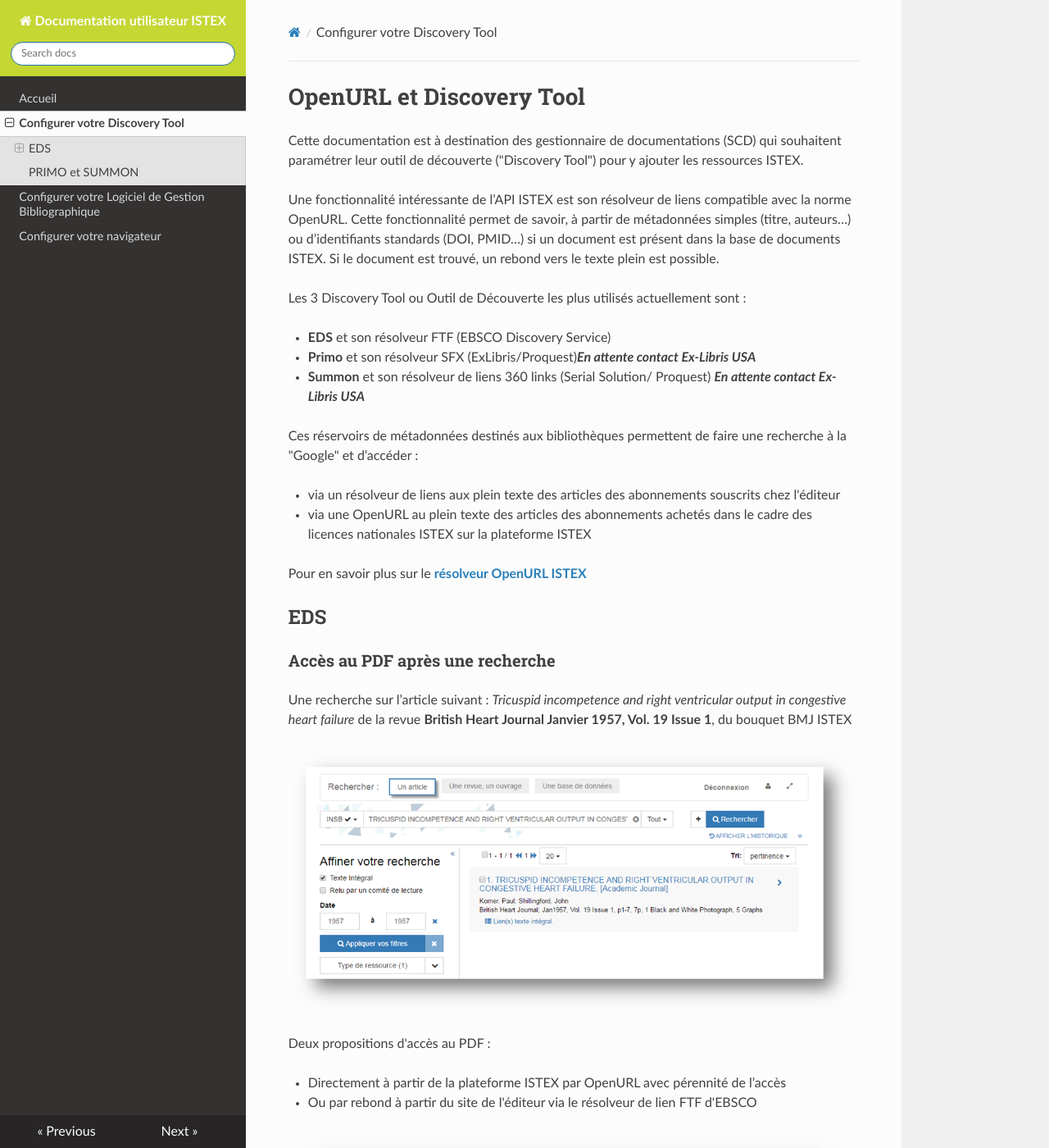
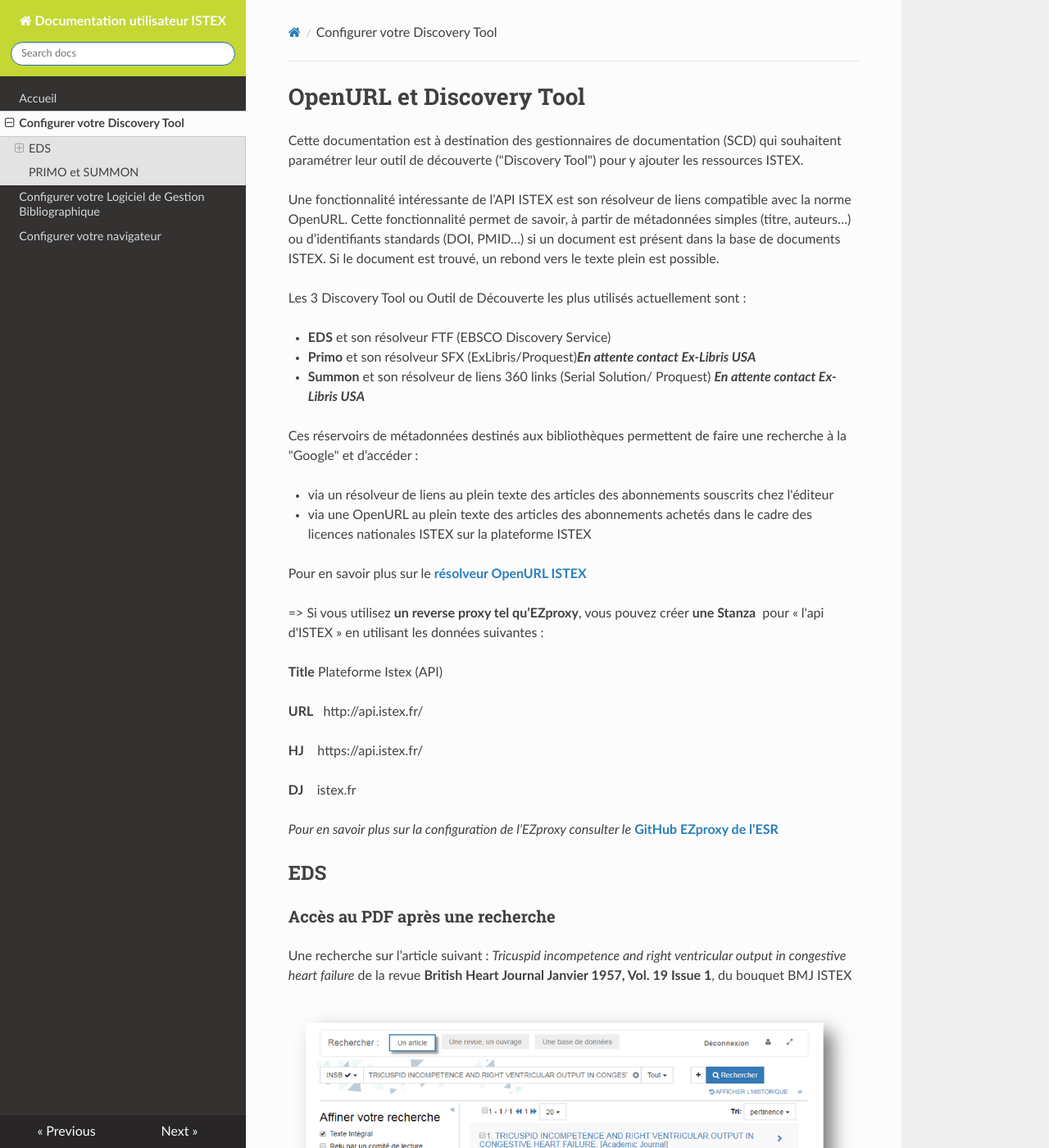
Before and after one commit to istex/istex-users-doc, an MkDocs documentation site: the page built from docs/discovery.md, in a window 1280 px wide and 1400 px high. Shown: the whole window at 82% size. Built offline with MkDocs 1.6.1, drawn with Linux system fonts in a browser that asks for light colours; nearby versions of some CDN libraries; old or Windows-style settings are respelled for this version of MkDocs; some of the changed text lies outside the part shown.

```diff
--- a/docs/discovery.md
+++ b/docs/discovery.md
@@ -1,7 +1,7 @@
 
 # OpenURL et Discovery Tool #
 
-Cette documentation est à destination des gestionnaire de documentations (SCD) qui souhaitent paramétrer leur outil de découverte ("Discovery Tool") pour y ajouter les ressources ISTEX.
+Cette documentation est à destination des gestionnaires de documentation (SCD) qui souhaitent paramétrer leur outil de découverte ("Discovery Tool") pour y ajouter les ressources ISTEX.
 
 Une fonctionnalité intéressante de l’API ISTEX est son résolveur de liens compatible avec la norme OpenURL. Cette fonctionnalité permet de savoir, à partir de métadonnées simples (titre, auteurs…) ou d’identifiants standards (DOI, PMID…) si un document est présent dans la base de documents ISTEX. Si le document est trouvé, un rebond vers le texte plein est possible.
 
@@ -17,12 +17,28 @@
 
 Ces réservoirs de métadonnées destinés aux bibliothèques permettent de faire une recherche à la "Google" et d’accéder :
 
-- via un résolveur de liens aux plein texte des articles des abonnements souscrits chez l'éditeur
+- via un résolveur de liens au plein texte des articles des abonnements souscrits chez l'éditeur
 
 
 - via une OpenURL au plein texte des articles des abonnements achetés dans le cadre des licences nationales ISTEX sur la plateforme ISTEX
 
 Pour en savoir plus sur le **[résolveur OpenURL ISTEX](https://api.istex.fr/documentation/openurl/)**
+
+
+
+=> Si vous utilisez **un reverse proxy tel qu’EZproxy**, vous pouvez créer **une Stanza**  pour « l'api d'ISTEX » en utilisant les données suivantes :
+
+**Title** Plateforme Istex (API)
+
+**URL**   http://api.istex.fr/
+
+**HJ**    https://api.istex.fr/
+
+**DJ**    istex.fr
+
+
+_Pour en savoir plus sur la configuration de l’EZproxy consulter le_ **[GitHub EZproxy de l’ESR](https://github.com/ezproxy-config/french/blob/master/Istex.txt)**
+
 
 
 
```
Also changed, not shown: other parts of docs/discovery.md (+2 -2 lines), docs/navigateur.md (+3 -3 lines), docs/img/bouquetsept2017.JPG (added).
